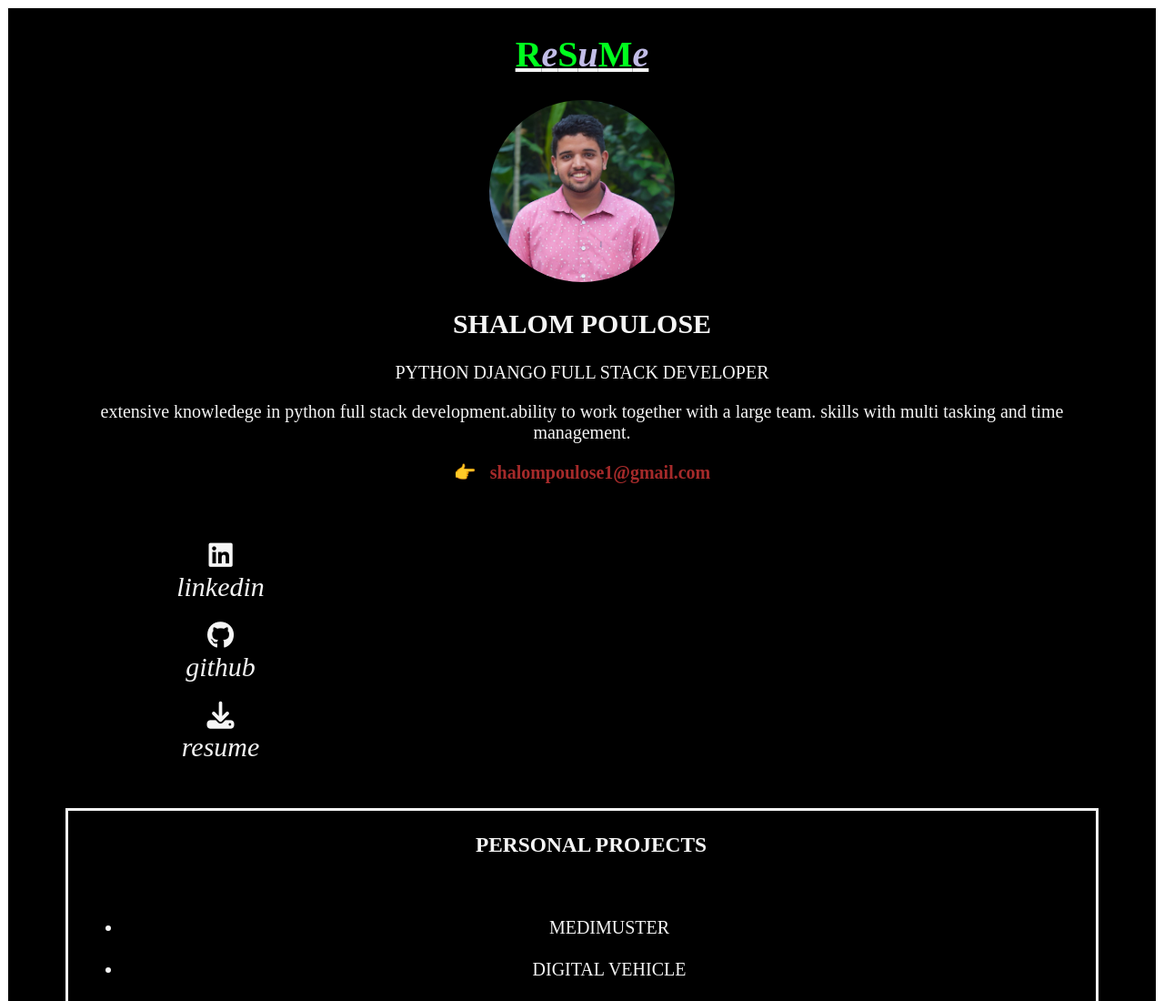
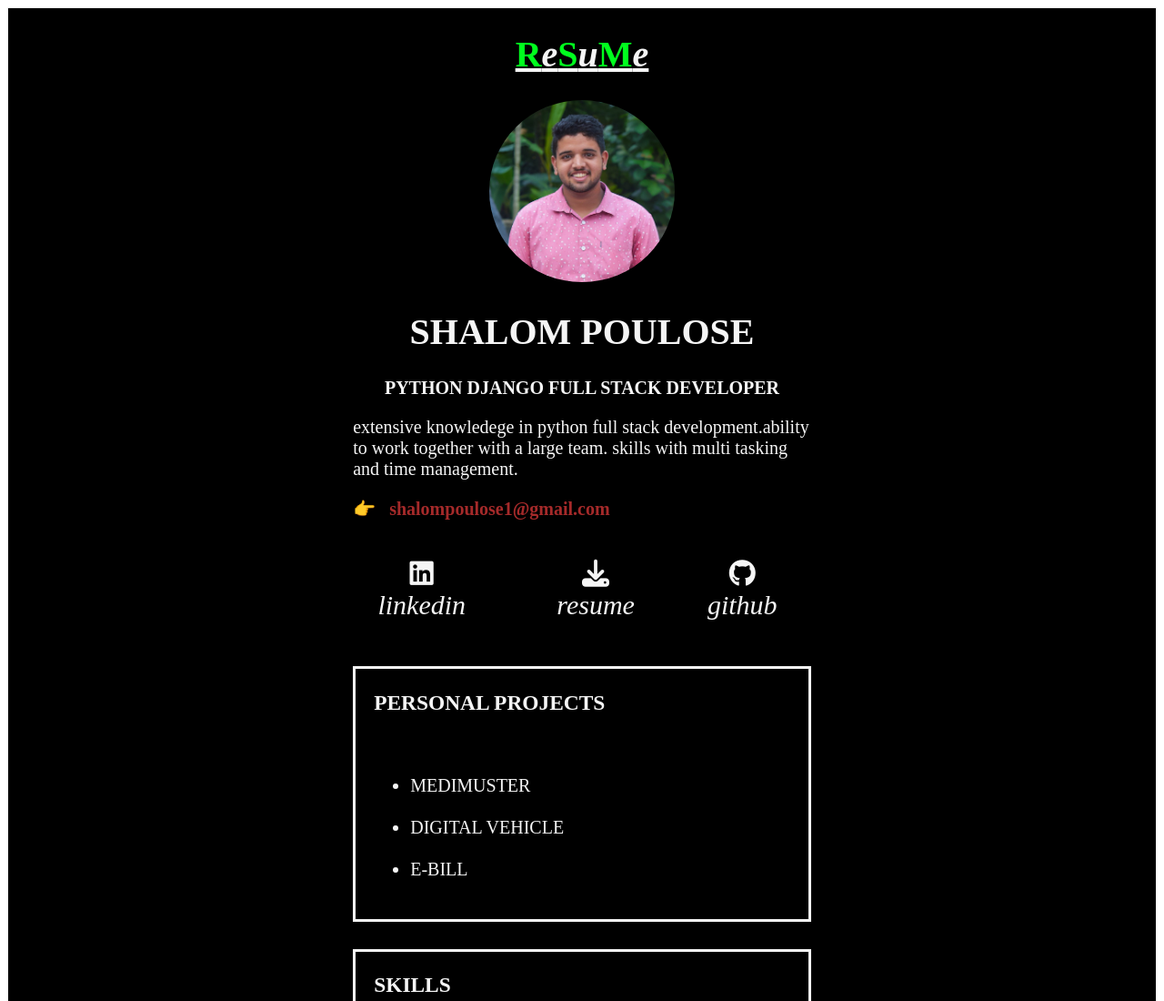
Before and after one commit to shalompoulose/resume, a plain HTML site: page index.html in a window 1280 px wide. Shown: the top 1100 px of the page at 91% size. Drawn offline with Linux system fonts and the light colour scheme.

Commit message:
Update index.html

```diff
--- a/index.html
+++ b/index.html
@@ -1,11 +1,7 @@
 <!DOCTYPE html>
 <html lang="en">
-<head>
-    <meta charset="UTF-8">
-    <meta name="viewport" content="width=device-width, initial-scale=1">
-    <title>RESUME</title>
     <script src="https://kit.fontawesome.com/09a72cf2e7.js" crossorigin="anonymous"></script>
-    <style>
+<STYLE>
     #B,#A{
         text-align: center;
     }
@@ -15,15 +11,25 @@
         background-color: black;
         color: whitesmoke;
         border-width: 1px;
-            padding-left: 5%;
-            padding-right: 5%;
+        padding-left: 30%;
+        padding-right: 30%;
         font-size: 20px;
+
     }
-        #c1,#c2,#c3{
+    #c1{
+        float:left;
         width: 30%;
         font-size: 30px;
-            margin-top: 20px;
-            margin-bottom: 20px;
+    }
+    #c2{
+        float: right;
+        width: 30%;
+        font-size: 30px;
+    }
+    #c3{
+        width: 30%;
+        font-size: 30px;
+        margin-left: 38%;
     }
     #c1:hover,#c2:hover,#c3:hover{
         font-size:35px;
@@ -31,17 +37,15 @@
     #C{
         margin-bottom: 50px;
     }
-        a:link {
-            text-decoration: none;
-        }
-        h1, h2, h3, ul, p{
-            text-align: center;
+    a:link { text-decoration: none; }
+    H3,UL,P{
+        text-align: left;
     }
     #E,#F,#G,#H{
         border-color: whitesmoke;
         border-style: solid;
-            margin-bottom:30px;
-            padding-left: 20px;
+        margin-bottom:30PX;
+        PADDING-left: 20PX;
         height: fit-content;
     }
     #E:hover,#F:hover,#G:hover,#H:hover{
@@ -49,50 +53,55 @@
         background-color:aqua
     }
     #F{
-            height:250px;
+        max-width: 100%;
+        max-height: fit-content;
+    }
+
+
+    div{
+        overflow: auto;
     }
     #F1{
-            width: 150px;
-            height: 25px;
-            padding-top: 10px;
-            margin-right:10px;
-            margin-bottom:10px;
+        width: 150PX;
+        height: 25PX;
+        max-width: 100%;
+        max-height: 100%;
+        padding-top: 10PX;
+        margin-right:10PX;margin-bottom:10PX;
         border-radius: 10%;
         float: left;
         text-shadow: 5cm;
         border-style:solid;
-            border-color: whitesmoke;
-        }
+        border-color: whitesmoke;}
+
 #q{
     color: rgb(0, 255, 30);
 }
-        #r{
+
+/* #r{
     color: rgb(194, 189, 231);
-        }
+} */
 
-        /* Media queries for responsive design */
-        @media screen and (max-width: 600px) {
-            #A {
-                padding-left: 2%;
-                padding-right: 2%;
-            }
-            #c1,#c2,#c3 {
-                width: 100%;
-            }
-        }
-    </style>
+
+</STYLE>
+<head>
+    <meta charset="UTF-8">
+    <meta http-equiv="X-UA-Compatible" content="IE=edge">
+    <meta name="viewport" content="width=device-width, initial-scale=1.0">
+    <title>RESUME</title>
 </head>
 <body>
-    <div id="A">
-        <div id="B">
-            <h1><u><span id="q">R</span><span id="r"><i>e</i></span><span id="q">S</span><span id="r"><i>u</i></span><span id="q">M</span><span id="r"><i>e</i></span></u></h1>
+    <DIV ID="A">
+        <DIV ID="B">
+            <H1><U><span id="q">R</span><span id="r"><I>e</I></span><span id="q">S</span><span id="r"><I>u</I></span><span id="q">M</span><span id="r"><I>e</span></U></I></H1>
             <img src="pic1.jpg" style="border-radius:50%;height: 200px;">
 
-            <h2>SHALOM POULOSE</h2>
-            <p>PYTHON DJANGO FULL STACK DEVELOPER</p>
-        </div>
-        <p>extensive knowledege in python full stack development.ability to work together with a large team. skills with multi
-            tasking and time management.</p>
+            <h1>SHALOM POULOSE</h1>
+            <B>PYTHON DJANGO FULL STACK DEVELOPER</B>
+        </DIV>
+        <P>extensive knowledege in python full stack development.ability to work together with a large team. skills with multi
+            tasking and time management.
+            </P>
             <p style="color: brown;"> 👉&nbsp;&nbsp;&nbsp;<strong>shalompoulose1@gmail.com</strong></p><br>
 
         <DIV ID="C">
```
Lines whose indentation alone changed are shown as unchanged.
